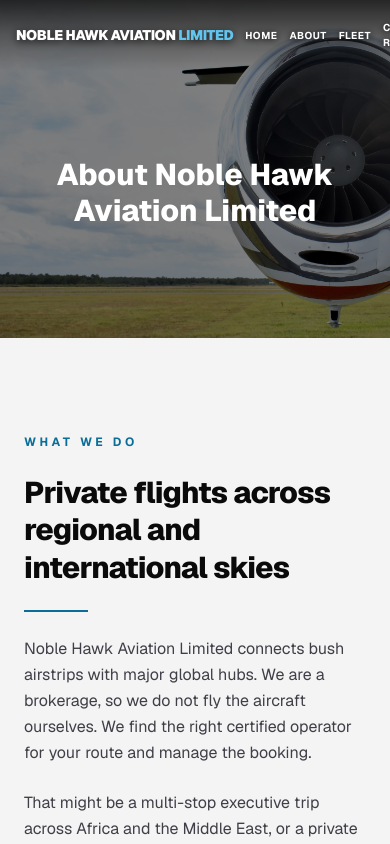
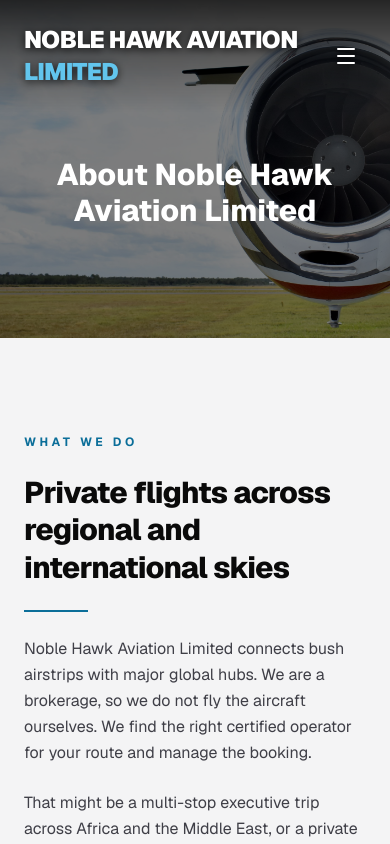
Before and after one commit to mosaremot-gif/nobblehawkaviationlimited, a Next.js app: page /about in a window 390 px wide. Shown: the top 844 px of the page. Built offline with nearby package versions, Linux system fonts and the light colour scheme.

Commit message:
Design fixes

```diff
--- a/src/app/page.tsx
+++ b/src/app/page.tsx
@@ -386,24 +386,7 @@
 
       <Footer />
 
-      {/* Mobile sticky bar (keeps the main action in reach) */}
-      <div aria-hidden="true" className="h-20 md:hidden" />
-      <div className="fixed bottom-0 inset-x-0 z-40 md:hidden bg-black/95 border-t border-white/15 px-4 pt-3 pb-[max(0.75rem,env(safe-area-inset-bottom))] flex gap-3">
-        <Link
-          href="/booking"
-          className="flex-1 text-center bg-[#62C5ED] text-black font-bold py-3 rounded-xl focus-visible:outline focus-visible:outline-2 focus-visible:outline-offset-2 focus-visible:outline-white"
-        >
-          Request a quote
-        </Link>
-        {waHref && (
-          <a
-            href={waHref}
-            className="flex-1 text-center border border-white/40 text-white font-bold py-3 rounded-xl focus-visible:outline focus-visible:outline-2 focus-visible:outline-offset-2 focus-visible:outline-white"
-          >
-            WhatsApp
-          </a>
-        )}
-      </div>
+
     </>
   );
 }
--- a/src/components/Navbar.tsx
+++ b/src/components/Navbar.tsx
@@ -2,9 +2,11 @@
 
 import { useState, useEffect } from "react";
 import Link from "next/link";
+import { PhoneCall, Menu, X } from "lucide-react";
 
 export default function Navbar() {
   const [scrolled, setScrolled] = useState(false);
+  const [mobileMenuOpen, setMobileMenuOpen] = useState(false);
 
   useEffect(() => {
     const handleScroll = () => {
@@ -23,21 +25,29 @@
     <header
       className={`fixed top-0 left-0 right-0 z-50 transition-all duration-300 ${
         scrolled
-          ? "bg-[#0A0A0A]/90 backdrop-blur-md border-b border-white/10 py-3 md:py-4 shadow-2xl"
-          : "bg-gradient-to-b from-black/70 via-black/30 to-transparent py-4 md:py-6 border-none"
+          ? "bg-[#0A0A0A]/90 backdrop-blur-md border-b border-white/10 py-4 shadow-2xl"
+          : "bg-gradient-to-b from-black/70 via-black/30 to-transparent py-6 border-none"
       }`}
     >
-      <div className="max-w-7xl mx-auto px-4 md:px-12 flex items-center justify-between gap-3">
+      <div className="max-w-7xl mx-auto px-6 md:px-12 flex items-center justify-between">
 
         {/* BRAND LOGO */}
-        <Link href="/" className="flex items-center gap-2 group shrink-0">
-          <span className="text-sm sm:text-lg md:text-2xl font-black tracking-tight text-white drop-shadow-[0_2px_4px_rgba(0,0,0,0.8)] group-hover:text-gray-200 transition-colors">
+        <Link href="/" className="flex items-center gap-2 group">
+          <span className="text-2xl font-black tracking-tight text-white drop-shadow-[0_2px_4px_rgba(0,0,0,0.8)] group-hover:text-gray-200 transition-colors">
             NOBLE HAWK AVIATION<span className="text-[#62c5ed]"> LIMITED</span>
           </span>
+
+
         </Link>
 
-        {/* NAVIGATION LINKS */}
-        <nav className="flex items-center gap-3 sm:gap-6 md:gap-8 text-[10px] sm:text-xs font-bold tracking-wider uppercase text-white">
+        {/* DESKTOP NAVIGATION LINKS - Invisible initially, fades in smoothly on scroll */}
+        <nav
+          className={`hidden md:flex items-center gap-8 text-xs font-bold tracking-wider uppercase text-white transition-all duration-300 ${
+            scrolled
+              ? "opacity-100 translate-y-0 pointer-events-auto"
+              : "opacity-0 -translate-y-2 pointer-events-none"
+          }`}
+        >
           <Link
             href="/"
             className="hover:text-[#62C5ED] transition-colors relative py-1 drop-shadow-[0_1px_3px_rgba(0,0,0,0.9)] after:content-[''] after:absolute after:bottom-0 after:left-0 after:w-0 after:h-0.5 after:bg-[#62C5ED] hover:after:w-full after:transition-all"
@@ -64,7 +74,56 @@
           </Link>
         </nav>
 
+
+
+        {/* MOBILE MENU TOGGLE */}
+        <button
+          onClick={() => setMobileMenuOpen(!mobileMenuOpen)}
+          className="md:hidden text-white p-2 focus:outline-none drop-shadow-[0_2px_4px_rgba(0,0,0,0.8)]"
+          aria-label="Toggle Navigation"
+        >
+          {mobileMenuOpen ? <X className="w-6 h-6 text-[#62C5ED]" /> : <Menu className="w-6 h-6 text-white" />}
+        </button>
+
       </div>
+
+      {/* MOBILE MENU DROPDOWN */}
+      {mobileMenuOpen && (
+        <div className="md:hidden bg-[#0A0A0A]/95 backdrop-blur-lg border-b border-white/10 px-6 py-6 space-y-4">
+          <nav className="flex flex-col space-y-3 text-sm font-semibold uppercase tracking-wider text-gray-200">
+            <Link
+              href="/"
+              onClick={() => setMobileMenuOpen(false)}
+              className="hover:text-[#62C5ED] transition-colors"
+            >
+              Home
+            </Link>
+            <Link
+              href="/about"
+              onClick={() => setMobileMenuOpen(false)}
+              className="hover:text-[#62C5ED] transition-colors"
+            >
+              About
+            </Link>
+            <Link
+              href="/fleet"
+              onClick={() => setMobileMenuOpen(false)}
+              className="hover:text-[#62C5ED] transition-colors"
+            >
+              Fleet
+            </Link>
+            <Link
+              href="/booking"
+              onClick={() => setMobileMenuOpen(false)}
+              className="hover:text-[#62C5ED] transition-colors"
+            >
+              Charter Rates
+            </Link>
+          </nav>
+
+
+        </div>
+      )}
     </header>
   );
 }
```
